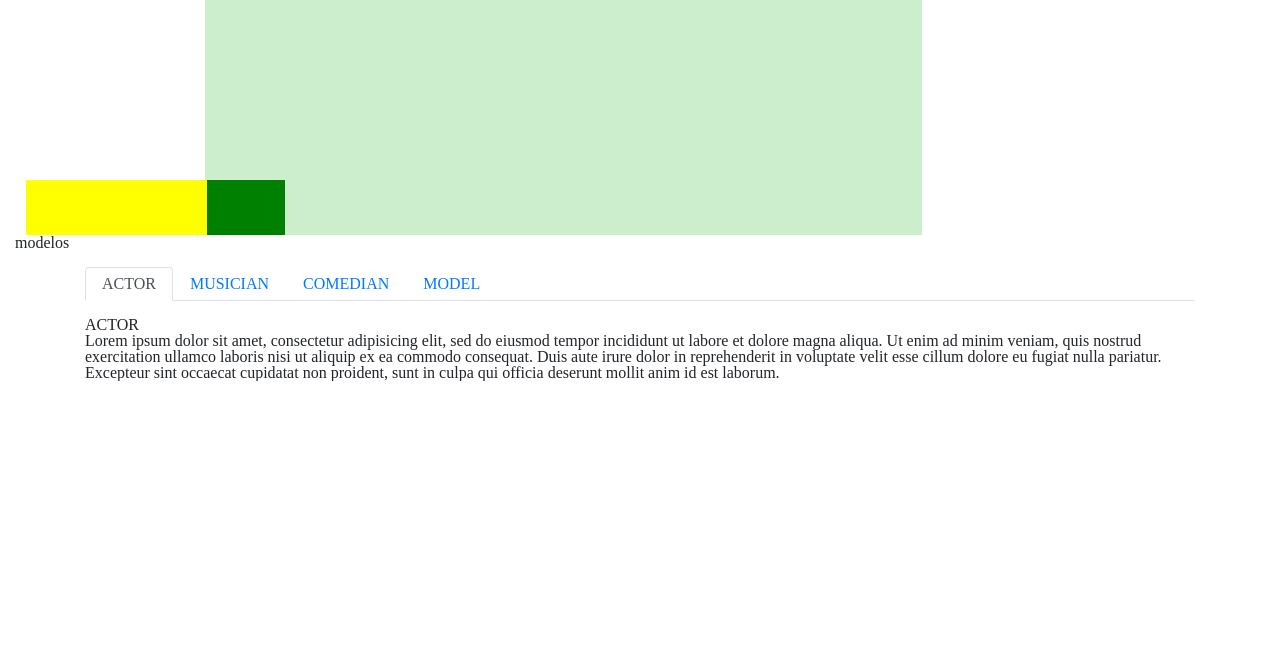
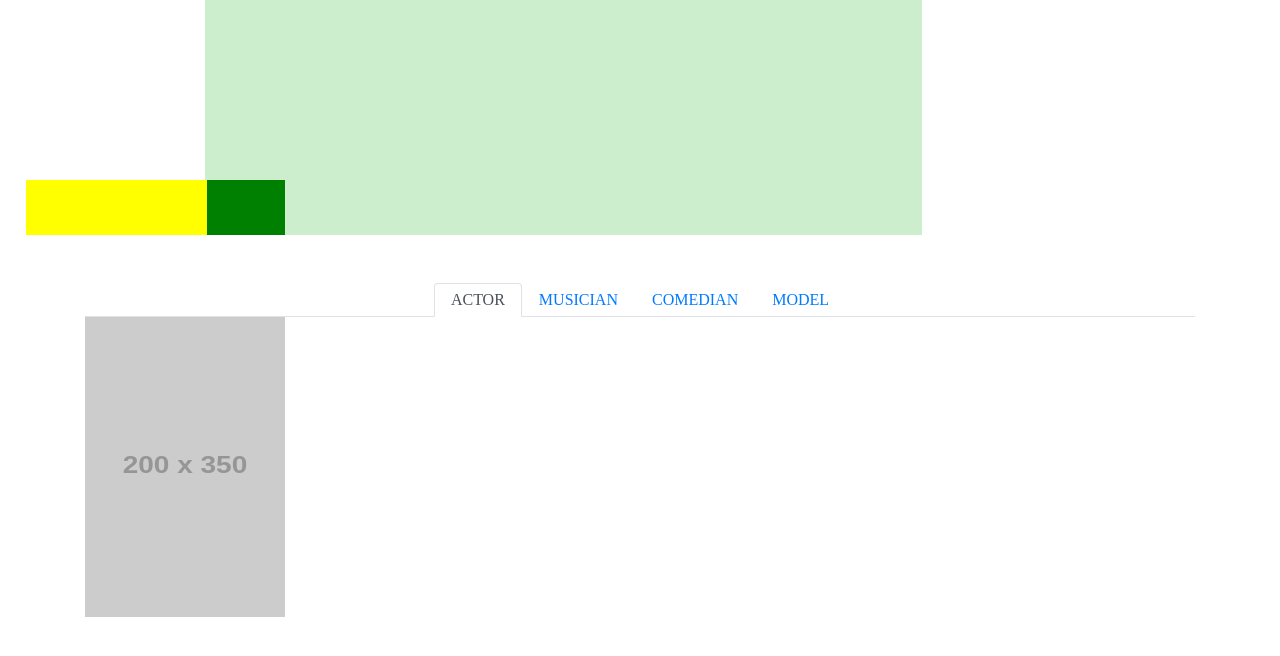
Before and after one commit to 2011Alexandrealvarenga/bloomin, a PHP site: page / in a window 1280 px wide. Shown: the part 465-1121 px from the top of the page. Before the commit the page ends 846 px from the top, so only its background shows below. Run offline with PHP 8.4, Linux system fonts and the light colour scheme; grey boxes labelled with a size stand in for pictures from a placeholder-image service; some libraries are stand-ins or nearby versions.

Commit message:
tabs update 2

```diff
--- a/assets/css/style.css
+++ b/assets/css/style.css
@@ -96,3 +96,72 @@ input[type=text]:focus {
   background: green;
   float: right;
  }
+
+/******************************tabs*/
+.guides .nav-tabs{
+  justify-content: center;
+}
+.guides .text2{
+  height: 300px;
+  width: 200px;
+  position: relative;
+  top: 0;
+  left: 0;
+}
+.guides .text2 .texto{
+  visibility: hidden;
+}
+
+
+.guides .text2 .texto i{
+  margin: 5px;
+  float: right;
+  color: #fff;
+  font-size: 15px;
+  background: lightgreen;
+  border-radius: 100%;
+  padding: 5px;
+    /*
+  -ms-transform: rotate(45deg); /* IE 9 */
+  /*transform: rotate(45deg);*/
+}
+
+
+
+
+.guides .text2 img{
+  position: relative;
+  bottom: 0px;
+  left: 0px;
+
+  width: 100%;
+  height: 100%;
+}
+.guides  .text2:hover .texto{
+visibility: visible;
+position: absolute;
+top: 0;
+left: 0;
+background:#000;
+width: 100%;
+height: 100%;
+opacity: 0.5;
+}
+
+.guides  .text2:hover .texto-interno{
+  position: absolute;
+  bottom: 20%;
+  left: 27%;
+}
+.guides  .text2:hover .texto p,
+.guides  .text2:hover .texto h3{
+  opacity: 1;
+  color: #fff;
+  text-align: center;
+}
+.guides  .text2:hover .texto p{
+  font-size: 14px;
+}
+.guides  .text2:hover .texto h3{
+  font-size: 20px;
+}
--- a/index.php
+++ b/index.php
@@ -65,10 +65,7 @@
       </div>
     </div>
   </section>
-  <section class="secoes">
-    <div class="container-fluid">
-      <p>modelos</p>
-    </div>
+  <section class="guides mt-5">
     <div class="container-fluid">
       <div class="container">
         <div class="row mt-3">
@@ -89,24 +86,24 @@
             </ul>
 
             <div class="tab-content">
+
               <div class="tab-pane active" id="tab1" role="tabpanel">
-                <h3 class="mt-3">ACTOR</h3>
-                <p>Lorem ipsum dolor sit amet, consectetur adipisicing elit, sed do eiusmod
-                tempor incididunt ut labore et dolore magna aliqua. Ut enim ad minim veniam,
-                quis nostrud exercitation ullamco laboris nisi ut aliquip ex ea commodo
-                consequat. Duis aute irure dolor in reprehenderit in voluptate velit esse
-                cillum dolore eu fugiat nulla pariatur. Excepteur sint occaecat cupidatat non
-                proident, sunt in culpa qui officia deserunt mollit anim id est laborum.</p>
+
+                <div class="text2">
+                  <img src="http://placehold.it/200x350" />
+                  <div class="texto">
+                    <i class="icon-up-small"></i>
+                    <div class="texto-interno">
+                      <h3>Keith Ruiz</h3>
+                      <p>Comedian</p>
+                    </div>
+
+                  </div>
+                </div>
 
               </div>
               <div class="tab-pane" id="tab2" role="tabpanel">
-                <h3 class="mt-3">MUSICIAN</h3>
-                <p>Lorem ipsum dolor sit amet, consectetur adipisicing elit, sed do eiusmod
-                tempor incididunt ut labore et dolore magna aliqua. Ut enim ad minim veniam,
-                quis nostrud exercitation ullamco laboris nisi ut aliquip ex ea commodo
-                consequat. Duis aute irure dolor in reprehenderit in voluptate velit esse
-                cillum dolore eu fugiat nulla pariatur. Excepteur sint occaecat cupidatat non
-                proident, sunt in culpa qui officia deserunt mollit anim id est laborum.</p>
+                ator
               </div>
               <div class="tab-pane" id="tab3" role="tabpanel">
                 <h3 class="mt-3">COMEDIAN</h3>
```
